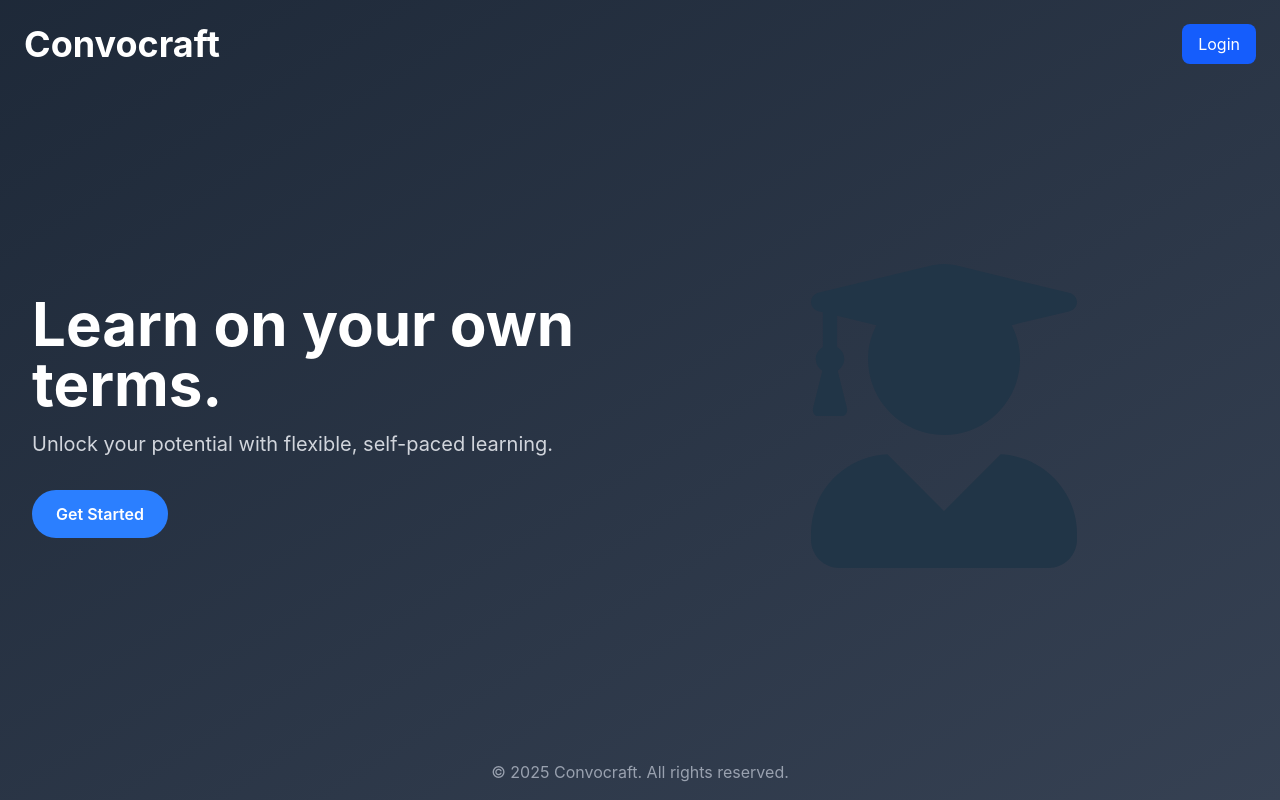
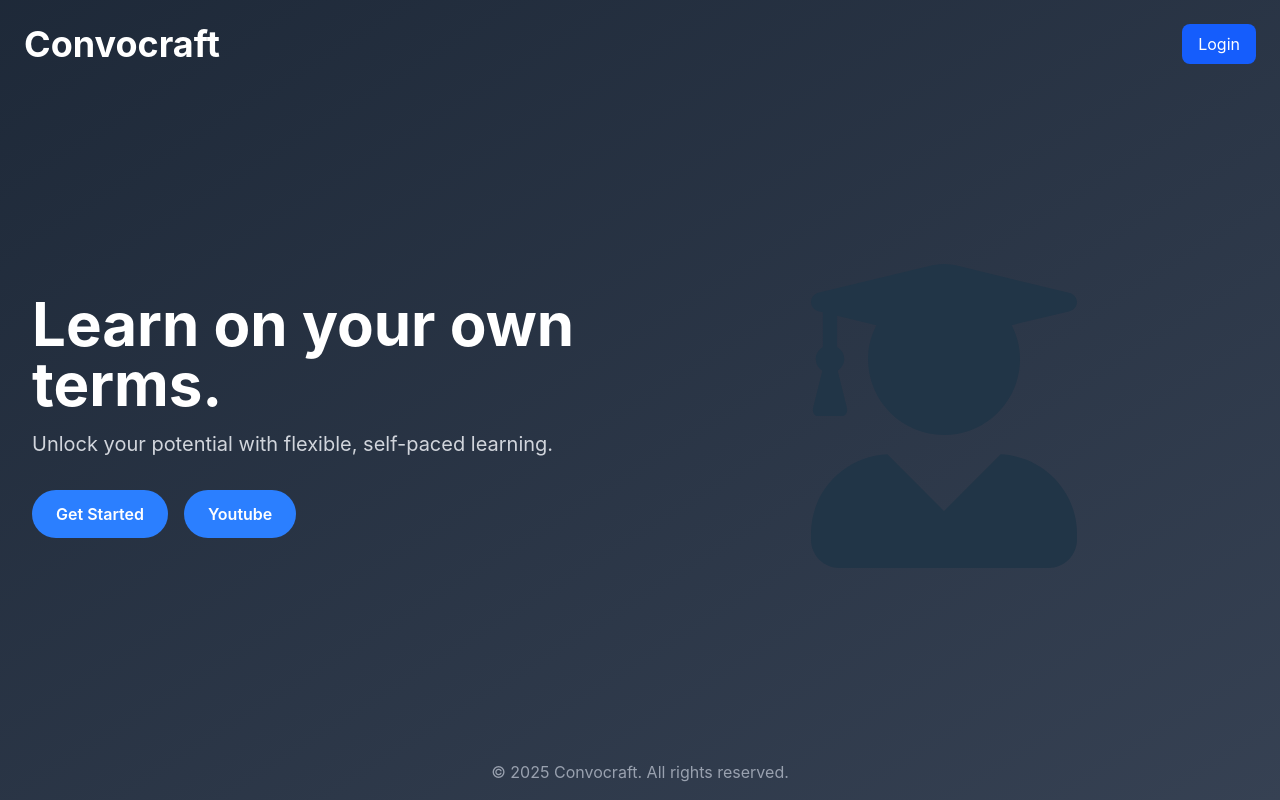
Before and after one commit to SeanXC/team6, a React (Vite) app in the folder frontend/: page / in a window 1280 px wide. Built offline with nearby package versions, Linux system fonts and the light colour scheme.

Commit message:
youtube video link

```diff
--- a/frontend/src/pages/Landing/index.tsx
+++ b/frontend/src/pages/Landing/index.tsx
@@ -27,9 +27,15 @@ export default function LandingPage() {
           >
             Get Started
           </Link>
+          <a
+            href="https://www.youtube.com/"
+            target="_blank"
+            className="inline-block px-6 py-3 ml-4 bg-blue-500 text-white font-semibold rounded-full hover:bg-blue-400 transition-colors"
+          >
+            Youtube
+          </a>
         </div>
         <div className="md:w-1/2 mt-8 md:mt-0 flex ">
-          {/* Replace with your own image or illustration */}
           <FaUserGraduate className="w-1/2 h-1/2 m-auto"/>
         </div>
       </main>
```
